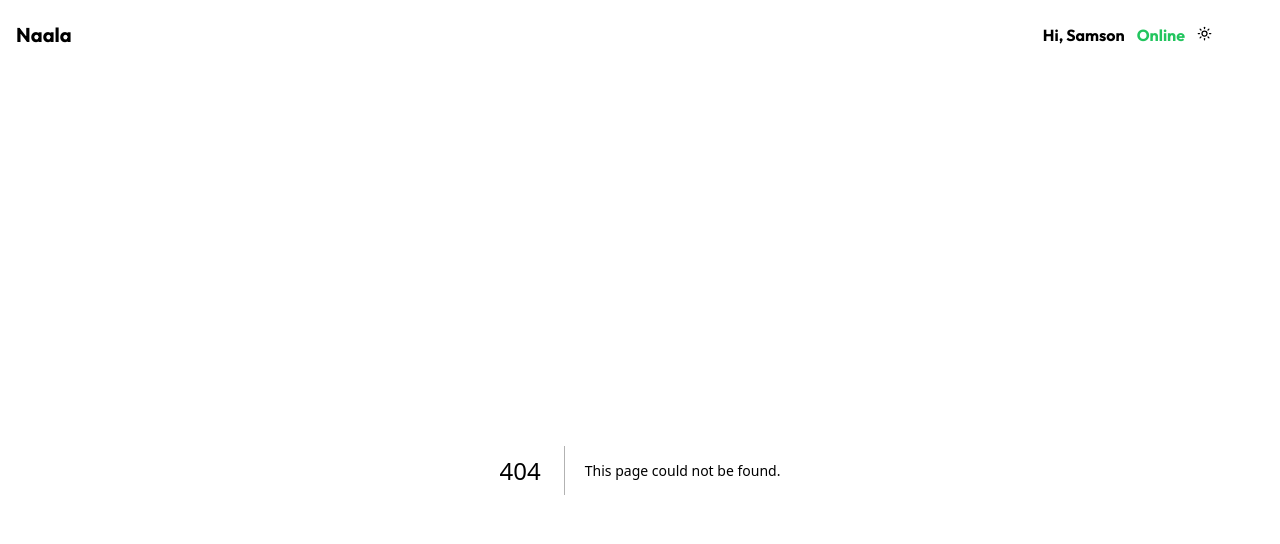
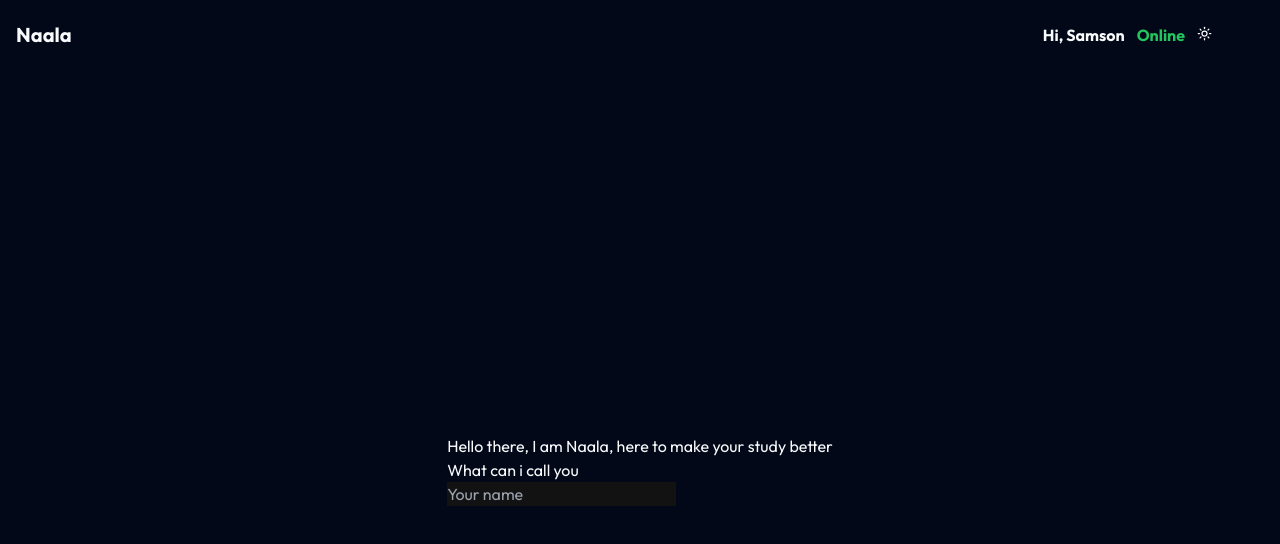
Before and after one commit to sammyodiagbe/gemini-project, a Next.js app: page /hello in a window 1280 px wide. Before the commit this address had no page. Shown: the top 544 px of the page. Built offline with nearby package versions, Linux system fonts and the light colour scheme.

Commit message:
ui: new page for saying hello

```diff
--- a/src/app/globals.css
+++ b/src/app/globals.css
@@ -61,6 +61,9 @@
       --chart-3: 197 37% 24%;
       --chart-4: 43 74% 66%;
       --chart-5: 27 87% 67%;
+      --right-option: 255 100% 66%;
+      --wrong-option: 356 100% 66%;
+      --on-option: 0 0% 100%:
     }
 
     .dark {
@@ -88,6 +91,9 @@
       --chart-3: 30 80% 55%;
       --chart-4: 280 65% 60%;
       --chart-5: 340 75% 55%;
+      --right-option: 255 100% 66%;
+      --wrong-option: 356 100% 66%;
+      --on-option: 0 0% 100%:
     }
   }
 
--- /dev/null
+++ b/src/app/hello/page.tsx
@@ -0,0 +1,21 @@
+import { useState } from "react";
+
+const HelloPage = () => {
+  const [name, setName] = useState("");
+  return (
+    <div className="w-screen h-screen flex justify-center items-center">
+      <div className="">
+        <h1>Hello there, I am Naala, here to make your study better</h1>
+        <h1>What can i call you</h1>
+        <input
+          type="text"
+          placeholder="Your name"
+          value={name}
+          onChange={(event) => setName(event.target.value)}
+        />
+      </div>
+    </div>
+  );
+};
+
+export default HelloPage;
--- a/src/components/loadingAiComponent.tsx
+++ b/src/components/loadingAiComponent.tsx
@@ -1,17 +1,17 @@
+import { buttonIconSize } from "@/lib/utils";
 import { AnimatePresence, motion } from "framer-motion";
+import { LoaderPinwheel } from "lucide-react";
 
 const ThinkingAI = () => {
   return (
     <AnimatePresence>
       <motion.div
-        initial={{ scale: 0, opacity: 0 }}
-        animate={{ scale: 1, opacity: 1 }}
-        className="absolute bottom-[100px] ring-1 ring-purple/70 z-30 right-4 flex justify-evenly items-center h-[30px] w-[60px] rounded-full bg-onBackground"
+        initial={{ scale: 0, opacity: 0, y: 150 }}
+        animate={{ scale: 1, opacity: 1, y: 0 }}
+        exit={{ y: 150, opacity: 0 }}
+        className="absolute bottom-[100px] z-30 right-4 flex justify-evenly items-center h-[30px] w-[60px] rounded-full bg-onBackground"
       >
-        <span className="sr-only">Loading...</span>
-        <div className="h-2 w-2 bg-gradient-to-r from-fuchsia-600 to-purple-600  rounded-full animate-bounce [animation-delay:-0.3s]"></div>
-        <div className="h-2 w-2 bg-textColor/70 to-purple-600  rounded-full animate-bounce [animation-delay:-0.15s]"></div>
-        <div className="h-2 w-2 bg-gradient-to-r from-fuchsia-600 to-purple-600  rounded-full animate-bounce"></div>
+        <LoaderPinwheel size={20} className="animate-spin" />
       </motion.div>
     </AnimatePresence>
   );
--- a/src/components/multipleChoiceComponent.tsx
+++ b/src/components/multipleChoiceComponent.tsx
@@ -2,7 +2,6 @@
 import { QuizQuestionType } from "@/lib/type";
 import { cn } from "@/lib/utils";
 import { FC, useEffect, useState } from "react";
-import QuizActionComponent from "./quizActionComponent";
 
 type ComponentType = {
   question: QuizQuestionType;
@@ -35,13 +34,19 @@ const MultipleChoiceQuestionComponent: FC<ComponentType> = ({ question }) => {
           return (
             <button
               className={cn(
-                " text-left p-3 py-5 rounded-md bg-secondary active:scale-95 hover:ring-1 hover:ring-primary transition-all flex items-start",
-                answered && selected === index && isRight && "bg-green-500",
-                answered && selected === index && !isRight && "bg-red-500",
+                " text-left p-3 py-5 rounded-md bg-secondary active:scale-95 hover:ring-1 hover:ring-primary transition-all duration-100 flex items-start",
+                answered &&
+                  selected === index &&
+                  isRight &&
+                  "bg-rightOption text-white",
+                answered &&
+                  selected === index &&
+                  !isRight &&
+                  "bg-wrongOption text-white",
                 answered &&
                   !(selected === index) &&
                   option === answer &&
-                  "bg-green-500"
+                  "bg-rightOption text-white"
               )}
               key={index}
               onClick={() => checkAnswer(option, index)}
--- a/src/components/quiz/quizmeComponent.tsx
+++ b/src/components/quiz/quizmeComponent.tsx
@@ -1,5 +1,10 @@
 "use client";
-import { FileQuestion, TriangleAlert } from "lucide-react";
+import {
+  FileQuestion,
+  LoaderPinwheel,
+  LoaderPinwheelIcon,
+  TriangleAlert,
+} from "lucide-react";
 import DifficultyComponent from "./difficultyComponent";
 import {
   ChangeEvent,
@@ -8,7 +13,7 @@ import {
   useState,
 } from "react";
 import { AnimatePresence, motion } from "framer-motion";
-import { cn } from "@/lib/utils";
+import { buttonIconSize, cn } from "@/lib/utils";
 import { useQuizContext } from "@/context/quizContext";
 
 const difficultyLevels = [
@@ -34,10 +39,14 @@ const QuizMeComponent = () => {
   const [multipleChoice, allowMultipleChoice] = useState(true);
   const [shortAnswer, allowShortAnswer] = useState(false);
   const [difLevel, setDifLevel] = useState<number>(1);
+  const [startingQuiz, setStartingQuiz] = useState(false);
 
-  const beginQuiz: MouseEventHandler = (event) => {
+  const beginQuiz: MouseEventHandler = async (event) => {
     event.stopPropagation();
-    startQuiz(multipleChoice, shortAnswer, difLevel);
+    setStartingQuiz(true);
+    await startQuiz(multipleChoice, shortAnswer, difLevel);
+    setOpen(false);
+    setStartingQuiz(false);
   };
 
   const handleLevelChange: ChangeEventHandler = (
@@ -136,10 +145,17 @@ const QuizMeComponent = () => {
 
             <span className="py-3 grid grid-cols-2 gap-2 ">
               <button
-                className=" rounded-full p-2 bg-background/40 hover:bg-purple-500 hover:text-white transition-all"
+                className="flex justify-center rounded-full p-2 bg-background/40 hover:bg-purple-500 hover:text-white transition-all"
                 onClick={beginQuiz}
               >
-                Start Quiz
+                {startingQuiz ? (
+                  <LoaderPinwheel
+                    size={buttonIconSize}
+                    className="animate-spin"
+                  />
+                ) : (
+                  "Start Quiz"
+                )}
               </button>
               <button
                 className="  rounded-full p-2 bg-background/40 hover:bg-purple-500 hover:text-white transition-all"
--- a/tailwind.config.ts
+++ b/tailwind.config.ts
@@ -1,13 +1,13 @@
-import type { Config } from "tailwindcss"
+import type { Config } from "tailwindcss";
 
 const config = {
   darkMode: ["class"],
   content: [
-    './pages/**/*.{ts,tsx}',
-    './components/**/*.{ts,tsx}',
-    './app/**/*.{ts,tsx}',
-    './src/**/*.{ts,tsx}',
-	],
+    "./pages/**/*.{ts,tsx}",
+    "./components/**/*.{ts,tsx}",
+    "./app/**/*.{ts,tsx}",
+    "./src/**/*.{ts,tsx}",
+  ],
   prefix: "",
   theme: {
     container: {
@@ -24,6 +24,9 @@ const config = {
         ring: "hsl(var(--ring))",
         background: "hsl(var(--background))",
         foreground: "hsl(var(--foreground))",
+        rightOption: "hsl(var(--right-option))",
+        wrongOption: "hsl(var(--wrong-option))",
+        onOption: "hsl(var(--on-option))",
         primary: {
           DEFAULT: "hsl(var(--primary))",
           foreground: "hsl(var(--primary-foreground))",
@@ -75,6 +78,6 @@ const config = {
     },
   },
   plugins: [require("tailwindcss-animate")],
-} satisfies Config
+} satisfies Config;
 
-export default config
+export default config;
```
